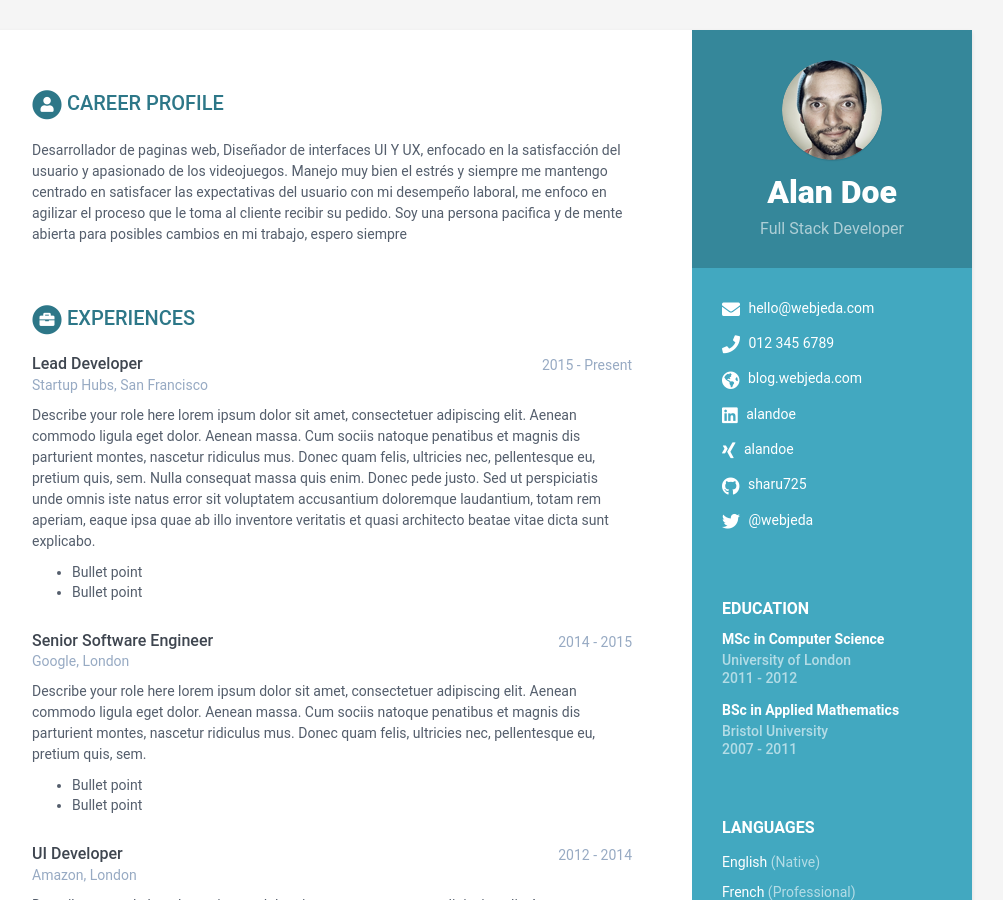
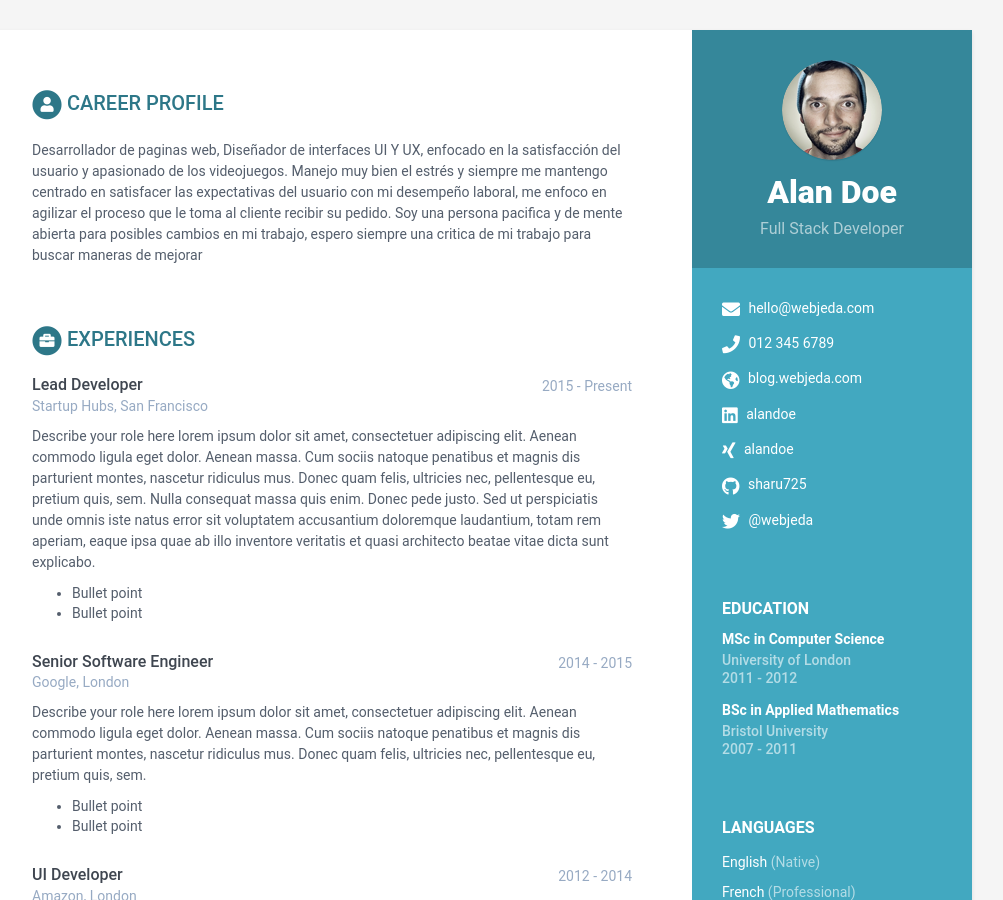
Before and after one commit to KevinC99/good-birch-4e19a, a Jekyll site: the page built from index.html, in a window 1280 px wide and 900 px high. Shown: the whole window, without its empty margins (168-1171 px from the left). Built offline with Jekyll 4.4.1, drawn with Linux system fonts in a browser that asks for light colours.

Commit message:
data.yml: updated summary in career-profile

```diff
--- a/_data/data.yml
+++ b/_data/data.yml
@@ -38,7 +38,8 @@ career-profile:
     Manejo muy bien el estrés y siempre me mantengo centrado en satisfacer las
     expectativas del usuario con mi desempeño laboral, me enfoco en agilizar el
     proceso que le toma al cliente recibir su pedido. Soy una persona pacifica y
-    de mente abierta para posibles cambios en mi trabajo, espero siempre
+    de mente abierta para posibles cambios en mi trabajo, espero siempre una
+    critica de mi trabajo para buscar maneras de mejorar
 education:
   - degree: MSc in Computer Science
     university: University of London
```
